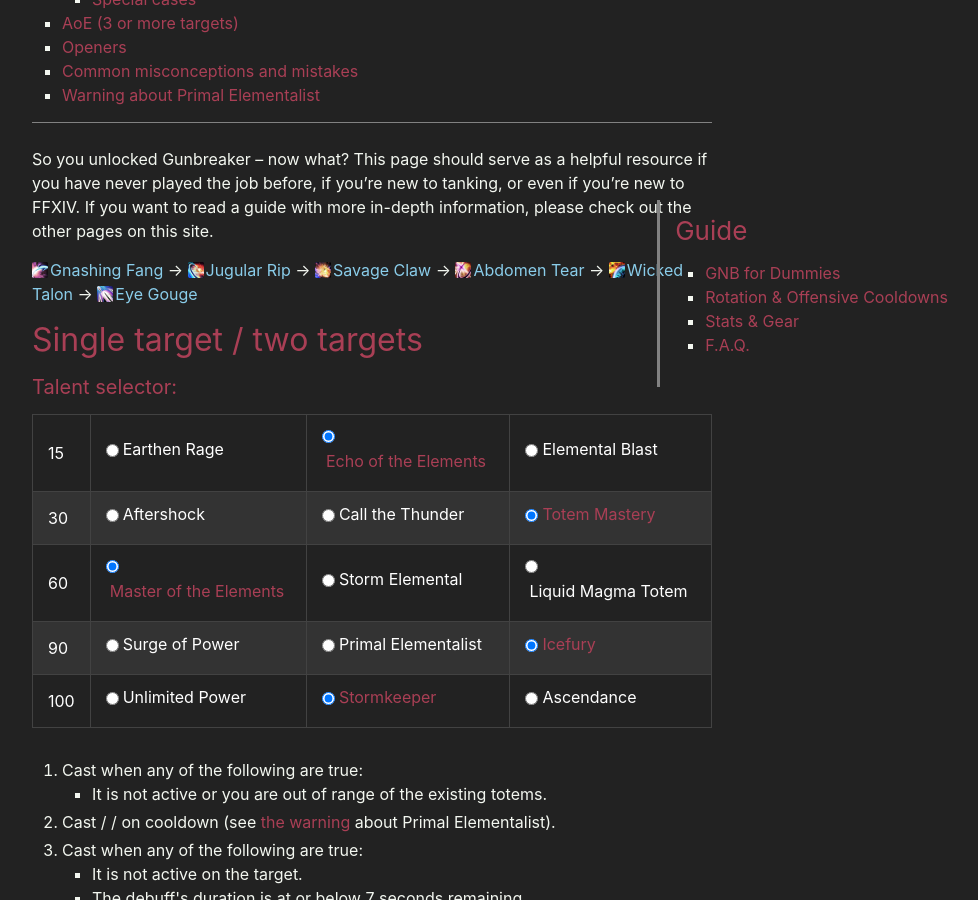
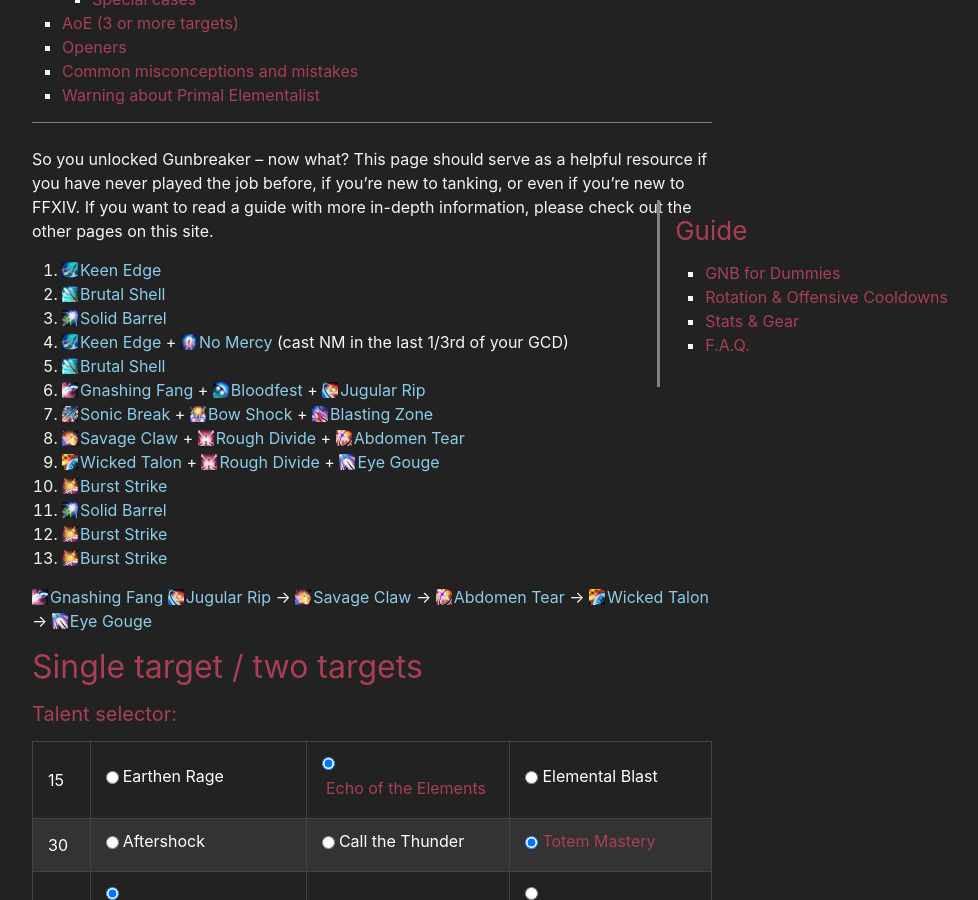
Before and after one commit to slander-man/gunbreaking, a Jekyll site: the page built from guide/entry.md, in a window 1280 px wide and 900 px high, scrolled down 283 px. Shown: the whole window, without its empty margins (268-1246 px from the left). Built offline with Jekyll 4.4.1, drawn with Linux system fonts in a browser that asks for light colours.

Commit message:
Added opener to entry

```diff
--- a/guide/entry.md
+++ b/guide/entry.md
@@ -8,7 +8,23 @@
 
 So you unlocked Gunbreaker -- now what? This page should serve as a helpful resource if you have never played the job before, if you're new to tanking, or even if you're new to FFXIV. If you want to read a guide with more in-depth information, please check out the other pages on this site.
 
-{{ site.data.spell.gnashing_fang }} -> {{site.data.spell.jugular_rip}} -> {{ site.data.spell.savage_claw }} -> {{site.data.spell.abdomen_tear}} -> {{ site.data.spell.wicked_talon}} -> {{site.data.spell.eye_gouge}}
+1. {{site.data.spell.keen_edge}}
+2. {{site.data.spell.brutal_shell}}
+3. {{site.data.spell.solid_barrel}}
+4. {{site.data.spell.keen_edge}} + {{site.data.spell.no_mercy}} (cast NM in the last 1/3rd of your GCD)
+5. {{site.data.spell.brutal_shell}}
+6. {{site.data.spell.gnashing_fang}} + {{site.data.spell.bloodfest}} + {{site.data.spell.jugular_rip}}
+7. {{site.data.spell.sonic_break}} + {{site.data.spell.bow_shock}} + {{site.data.spell.blasting_zone}}
+8. {{site.data.spell.savage_claw}} + {{site.data.spell.rough_divide}} + {{site.data.spell.abdomen_tear}}
+9. {{site.data.spell.wicked_talon}} + {{site.data.spell.rough_divide}} + {{site.data.spell.eye_gouge}}
+10. {{site.data.spell.burst_strike}}
+11. {{site.data.spell.solid_barrel}}
+12. {{site.data.spell.burst_strike}}
+13. {{site.data.spell.burst_strike}}
+
+
+{{ site.data.spell.gnashing_fang }}
+ {{site.data.spell.jugular_rip}} -> {{ site.data.spell.savage_claw }} -> {{site.data.spell.abdomen_tear}} -> {{ site.data.spell.wicked_talon}} -> {{site.data.spell.eye_gouge}}
 
 
 
```
